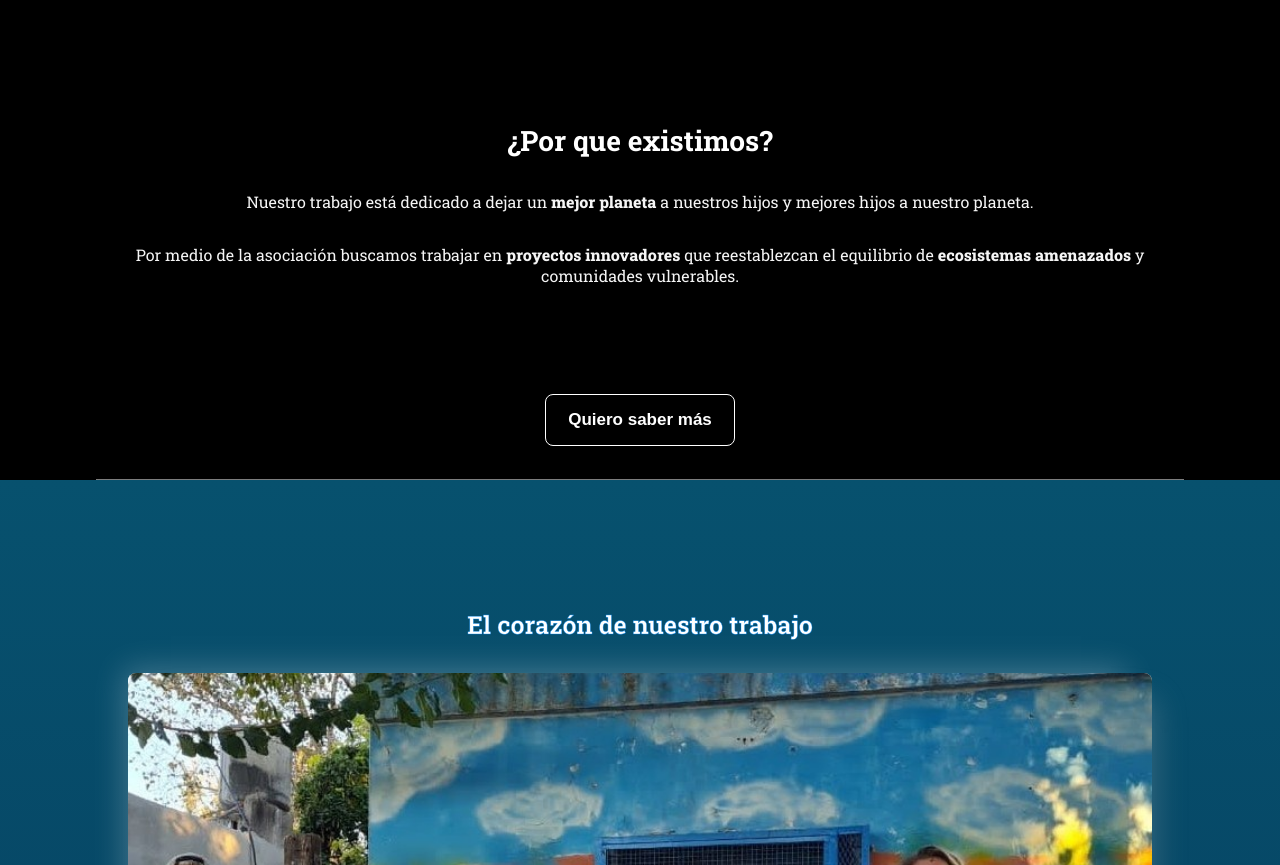
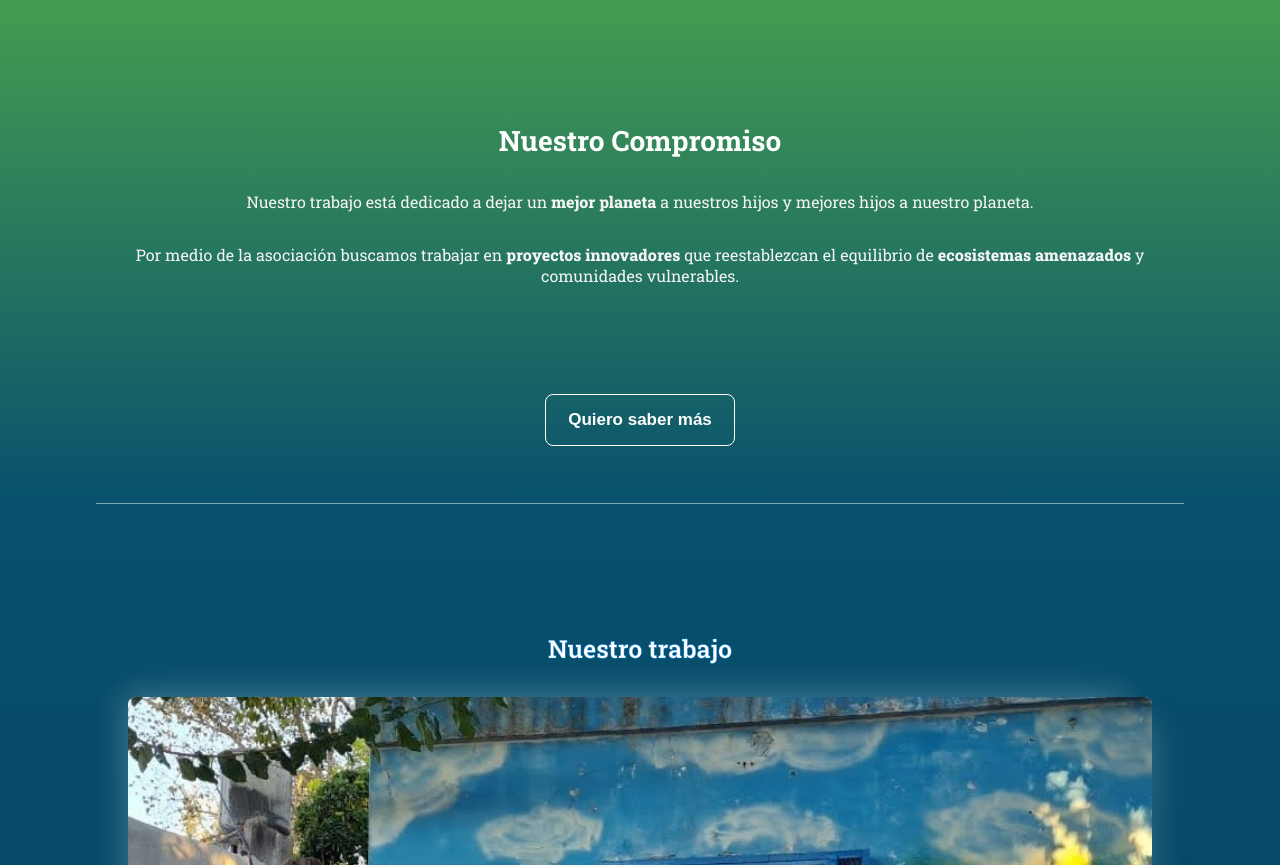
Before and after one commit to bautistagorchs/Web-Proyectar, a Next.js app: page / in a window 1280 px wide. Shown: the part 960-1825 px from the top of the page. Built offline with nearby package versions, Linux system fonts and the light colour scheme.

Commit message:
ajustar correcciones

```diff
--- a/src/componentes/landing/Landing.tsx
+++ b/src/componentes/landing/Landing.tsx
@@ -40,7 +40,7 @@ export default function Landing() {
       <section className={s.acercaDe}>
         <div>
           <div className={s.contenidoAcercaDe}>
-            <h1>¿Por que existimos?</h1>
+            <h1>Nuestro Compromiso</h1>
             <p>
               Nuestro trabajo está dedicado a dejar un{" "}
               <span>mejor planeta</span> a nuestros hijos y mejores hijos a
@@ -59,7 +59,7 @@ export default function Landing() {
       <section className={s.proyectos}>
         <div>
           <div className={s.contenidoProyectos}>
-            <h1>El corazón de nuestro trabajo</h1>
+            <h1>Nuestro trabajo</h1>
             <div className={s.card}>
               <Image src={ccr} alt="ccr" />
               <h3>Centro Comunitario Resiliente</h3>
--- a/src/componentes/landing/landing.module.scss
+++ b/src/componentes/landing/landing.module.scss
@@ -94,9 +94,10 @@
 
 section.acercaDe {
   position: relative;
-  height: calc(100vh - $altura-top-navbar-scrolled - $altura-bottom-navbar);
-  background: /*linear-gradient(#58b446, #07516e )*/ black;
-  // background-color: $celeste-claro-azulado;
+  height: calc(
+    100vh - $altura-top-navbar-scrolled - $altura-bottom-navbar + 3vh
+  );
+  background: linear-gradient(#58b446, #07516e);
 
   > div {
     display: flex;
@@ -112,8 +113,6 @@ section.acercaDe {
     h1 {
       color: white;
       font-size: 28px;
-      // -webkit-text-stroke-width: 0.5px;
-      // -webkit-text-stroke-color: rgb(180, 180, 0);
     }
     p {
       color: whitesmoke;
```
